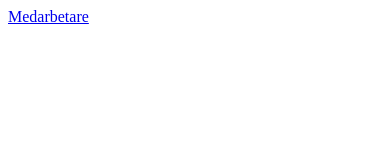
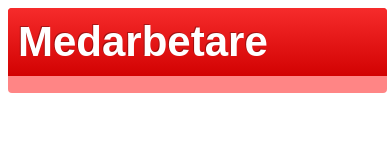
Before and after one commit to robinrogne/VS_T, a website: page TeleCoach/TeleCoach/www/index.html in a window 390 px wide. Drawn offline with Linux system fonts and the light colour scheme; some packages are replaced by stand-ins of ours.

Commit message:
Css bttons

```diff
--- a/TeleCoach/TeleCoach/www/css/index.css
+++ b/TeleCoach/TeleCoach/www/css/index.css
@@ -1,2 +1,43 @@
 body {
 }
+
+.buttons{
+border-top-color: #819BCB;
+border-right-color: #819BCB;
+border-bottom-color: #FF8585;
+border-left-color: #819BCB;
+border-width: 0px 0px 17px 0px;
+border-style: solid;
+-webkit-border-radius: 0px;
+-moz-border-radius: 0px;
+border-radius: 4px;
+font-size:42px;
+font-family:arial, helvetica, sans-serif;
+padding: 10px 10px 10px 10px;
+text-decoration:none;
+display:inline-block;
+text-shadow: -1px -1px 0 rgba(0,0,0,0.3);
+font-weight:bold;
+color: #FFFFFF;
+background-color: #F62B2B;
+background-image: -webkit-gradient(linear, left top, left bottom, from(#F62B2B), to(#D20202));
+background-image: -webkit-linear-gradient(top, #F62B2B, #D20202);
+background-image: -moz-linear-gradient(top, #F62B2B, #D20202);
+background-image: -ms-linear-gradient(top, #F62B2B, #D20202);
+background-image: -o-linear-gradient(top, #F62B2B, #D20202);
+background-image: linear-gradient(to bottom, #F62B2B, #D20202);
+filter:progid:DXImageTransform.Microsoft.gradient(GradientType=0,startColorstr=#F62B2B, endColorstr=#D20202);
+width:96%;
+margin-bottom: 3%;
+}
+
+.buttons:hover{
+ border-top-color: #819BCB;border-right-color: #819BCB;border-bottom-color: #F53D68;border-left-color: #819BCB;border-width: 0px 0px 17px 0px;border-style: solid;
+ background-color: #E40A0A; background-image: -webkit-gradient(linear, left top, left bottom, from(#E40A0A), to(#9F0202));
+ background-image: -webkit-linear-gradient(top, #E40A0A, #9F0202);
+ background-image: -moz-linear-gradient(top, #E40A0A, #9F0202);
+ background-image: -ms-linear-gradient(top, #E40A0A, #9F0202);
+ background-image: -o-linear-gradient(top, #E40A0A, #9F0202);
+ background-image: linear-gradient(to bottom, #E40A0A, #9F0202);filter:progid:DXImageTransform.Microsoft.gradient(GradientType=0,startColorstr=#E40A0A, endColorstr=#9F0202);
+
+}
```
